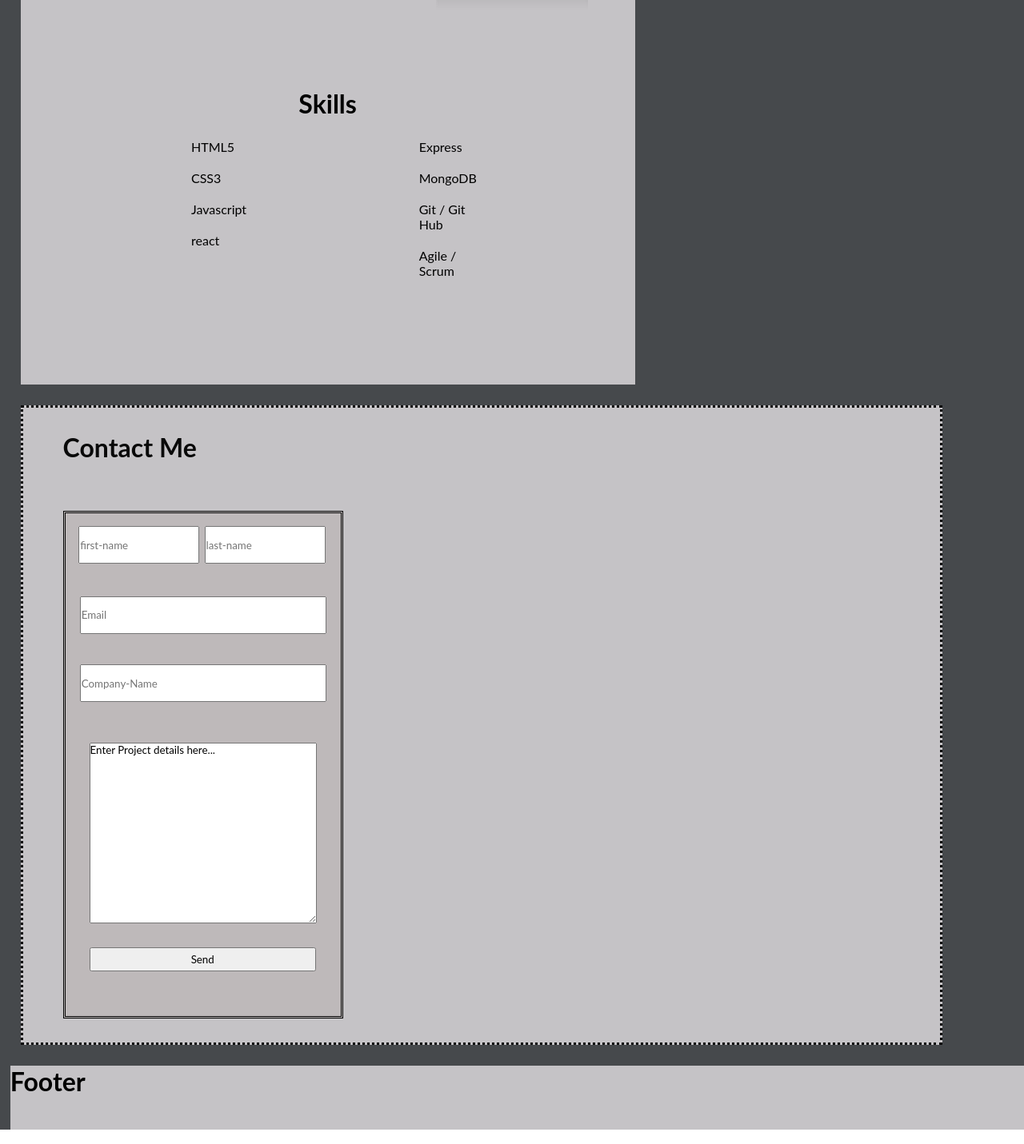
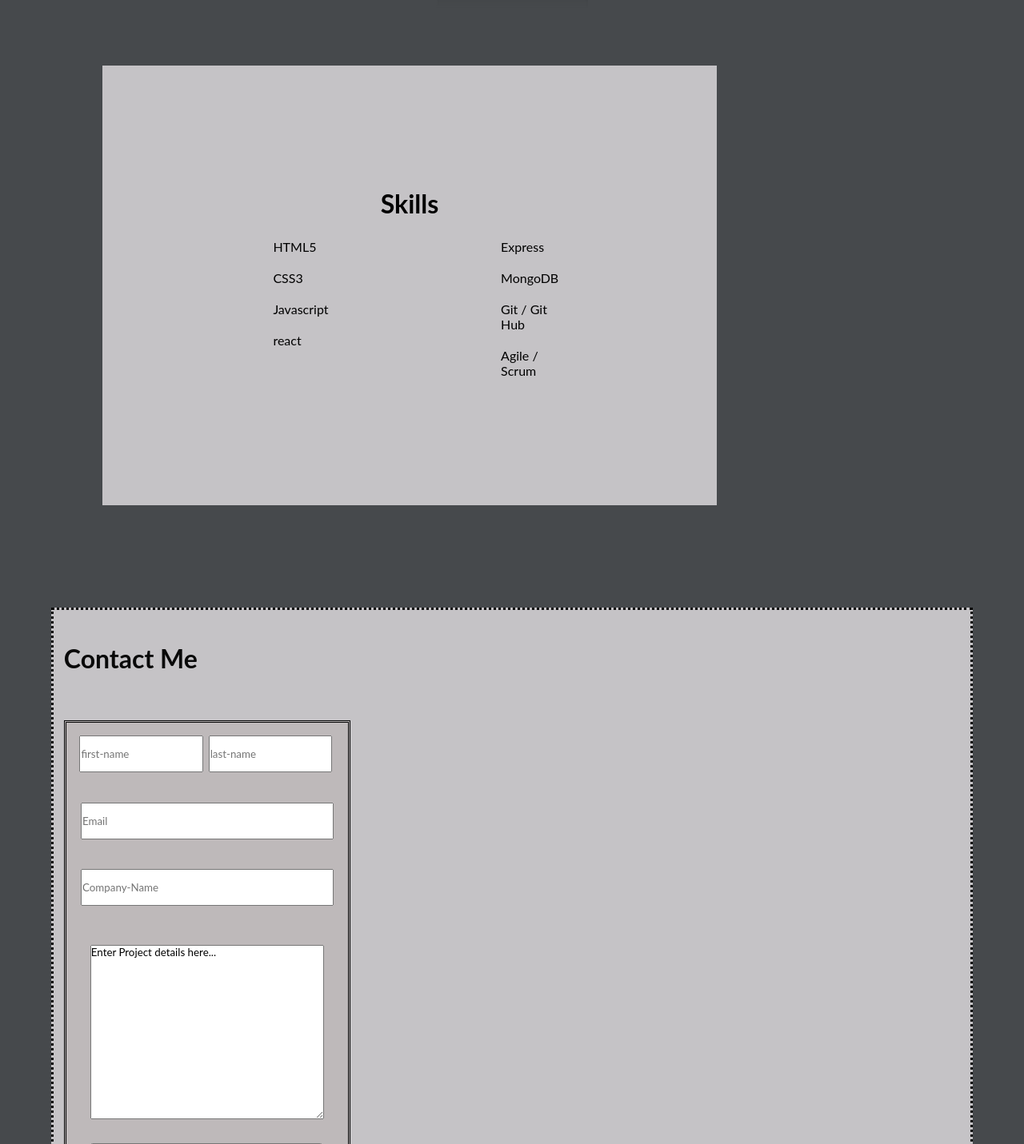
Before and after one commit to icylift/portfolioWebsite, a React (Create React App) app: page / in a window 1280 px wide. Shown: the part 1319-2750 px from the top of the page at 80% size. Built offline with nearby package versions, Linux system fonts and the light colour scheme; a web font is replaced by a local one.

Commit message:
added some space to sections, also fixed the navbar text family.

```diff
--- a/src/App.css
+++ b/src/App.css
@@ -15,6 +15,7 @@
   -webkit-box-sizing: border-box;
   box-sizing: border-box;
   font-family: 'Lato', 'Arial', sans-serif;
+
 
 }
 /* #262525e8*/
@@ -68,10 +69,10 @@
 }
 
 .skillsDiv  {
-  height: 500px;
+  height: 550px;
   width: 60%;
   border-style: hidden;
-  margin: 2%;
+  margin: 10%;
   background-color:#c5c3c6 ;
   display: flex;
   align-items: center;
@@ -272,7 +273,6 @@ li {
 
 .navLinks li a {
   font-family: 'Gloock', serif;
-  font-family: 'Open Sans', sans-serif;
   font-weight: 400;
   font-size: 16px;
   color: #46494c;
@@ -327,8 +327,8 @@ li {
   flex-direction: column;
   width: 90%;
   height: 800px;
-  margin: 2%;
-  padding-left: 50px;
+  margin: 5%;
+  padding: 1%;
   border-style: dotted;
   background-color: #c5c3c6 ;
   color: rgb(9, 9, 9);
@@ -411,7 +411,6 @@ input {
 /*----------------------------------------- Footer CSS ---------------------------------------------*/
 
 .footer {
-  margin: 1% ;
   background-color: #c5c3c6 ;
   height: 80px;
   width: 100%;
```
